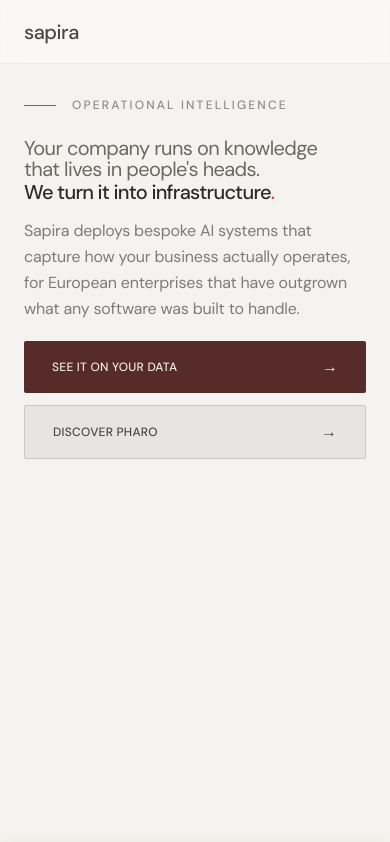
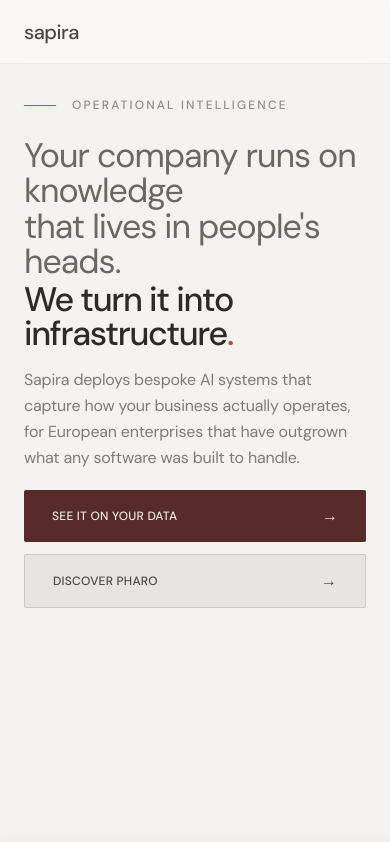
Before and after one commit to sapira-web/sapira, a Next.js app: page / in a window 390 px wide. Shown: the top 842 px of the page. Built offline with nearby package versions, Linux system fonts and the light colour scheme.

Commit message:
Revert "Fix hero title wrapping on mobile (clamp min 34px→20px)"
This reverts commit 25e71da067d8c1ec48fa943371ea72cf21fd43d4.

```diff
--- a/src/components/sections/home/Hero.tsx
+++ b/src/components/sections/home/Hero.tsx
@@ -108,7 +108,7 @@
                 scoped to the element being animated, not a cross-layer parent */}
             <h1
               className="shrink-0 font-normal leading-[1.04]"
-              style={{ fontSize: 'clamp(20px, 5.0vw, 72px)', marginBottom: 'calc(var(--spacing) * 4)', textShadow: '0 1px 0 rgba(255,255,255,0.30)' }}
+              style={{ fontSize: 'clamp(34px, 5.0vw, 72px)', marginBottom: 'calc(var(--spacing) * 4)', textShadow: '0 1px 0 rgba(255,255,255,0.30)' }}
             >
               {/* Group A — problem: softer, receding */}
               <motion.span
```
